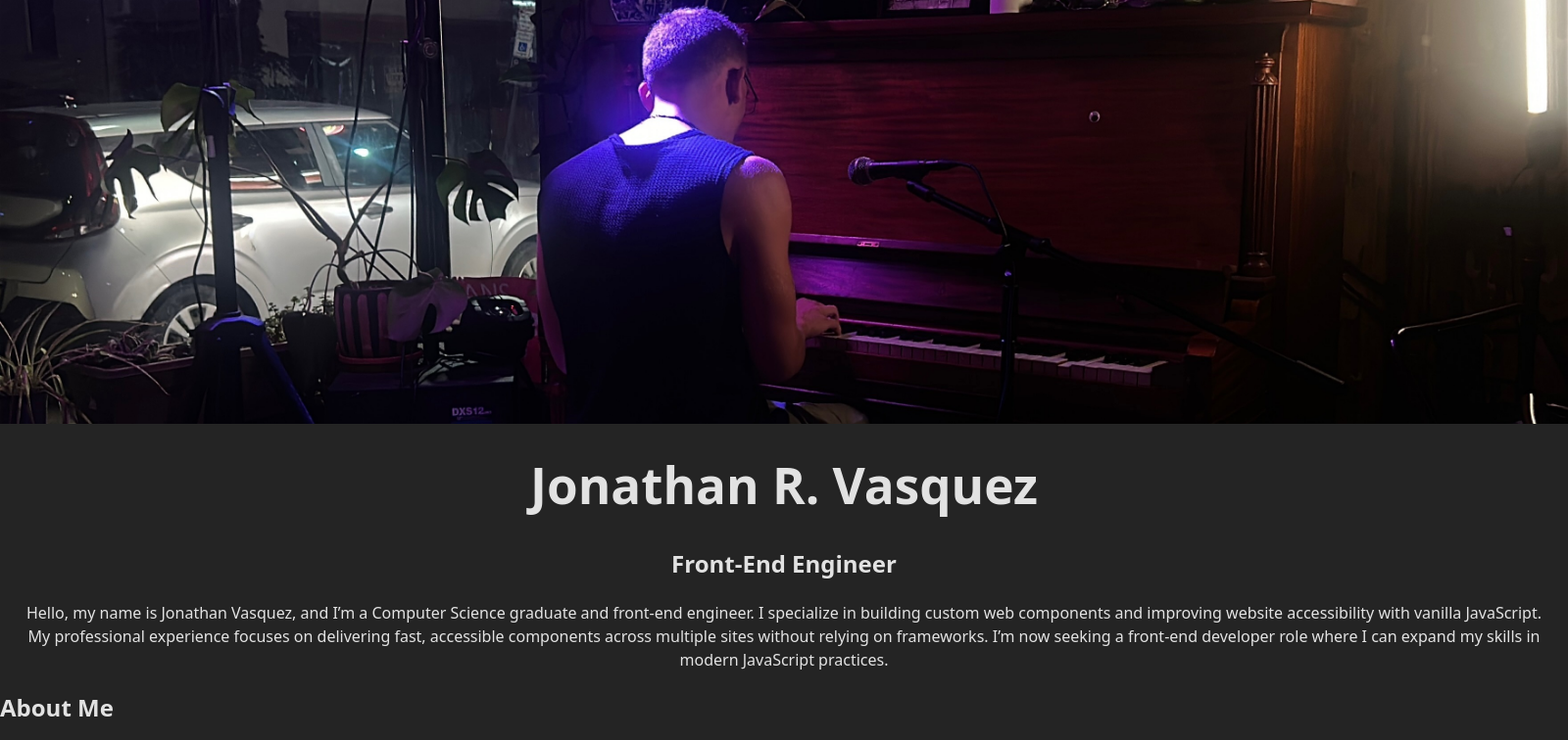
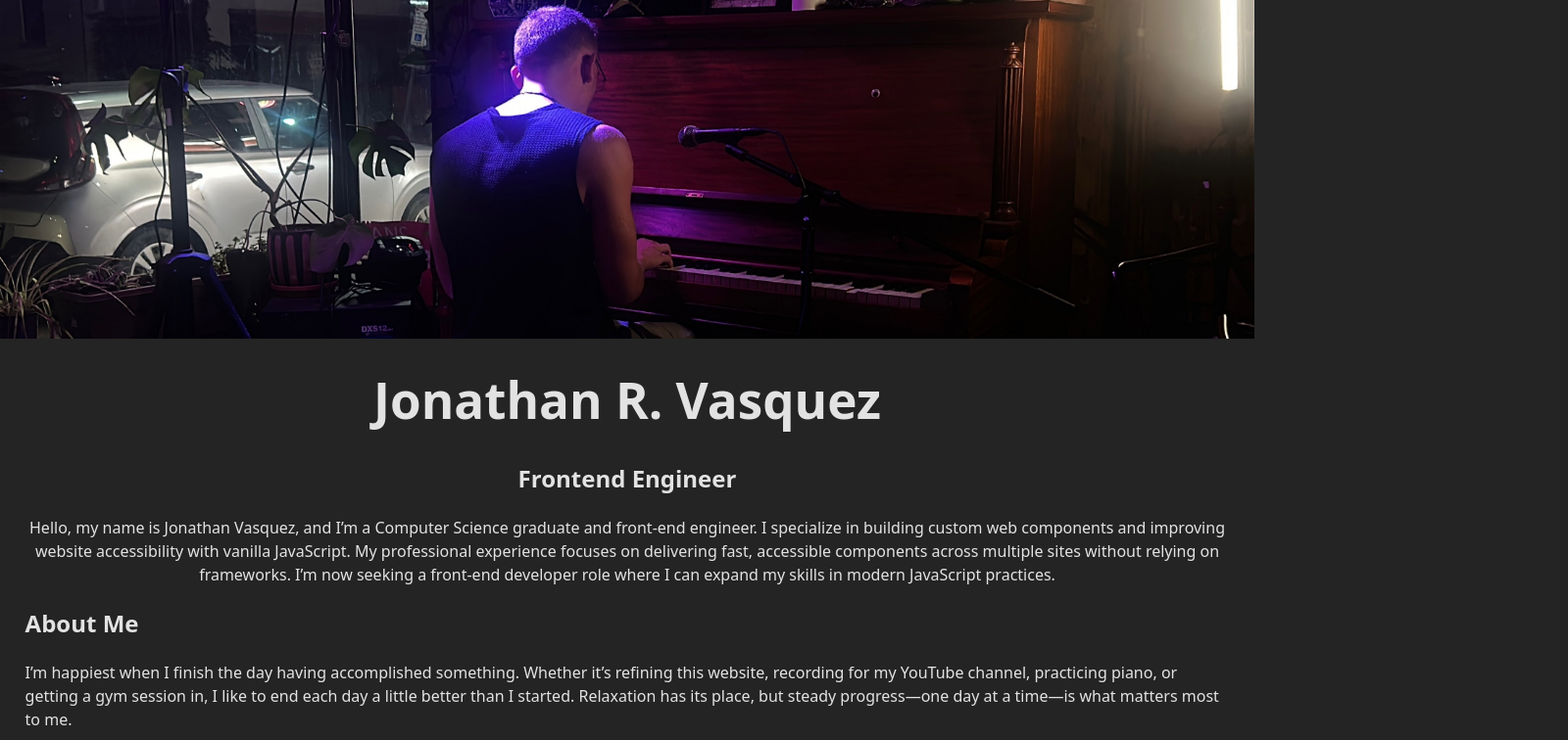
Before and after one commit to Vasqjr/personal-resume, a React (Vite) app: page / in a window 1280 px wide. Shown: the top 756 px of the page at 98% size, 1600 px wide, since content can reach past the window. Built offline with nearby package versions, Linux system fonts and the light colour scheme.

Commit message:
CSS adjustments to fit within multiple screen sizes

```diff
--- a/src/App.css
+++ b/src/App.css
@@ -1,10 +1,18 @@
 #headerContent {
   text-align: center;
-  width: 100%;
+  width: 100vw;
 }
 
 #aboutSection, #workExperienceSection {
-  width: 100rem;
+  width: 100vw;
+}
+
+#aboutSection h2, #aboutSection p {
+  padding: 0 2vw;
+}
+
+#workExperienceSection {
+  padding: 0 2vw;
 }
 
 .elevatorParagraph{
--- a/src/App.tsx
+++ b/src/App.tsx
@@ -24,7 +24,7 @@ function App() {
       <div id="headerContent">
         <h1>Jonathan R. Vasquez</h1>
         <h2>
-          Front-End Engineer
+          Frontend Engineer
         </h2>
         <p className="elevatorParagraph">Hello, my name is Jonathan Vasquez, and I’m a Computer Science graduate and front-end engineer.
           I specialize in building custom web components and improving website accessibility with vanilla JavaScript.
@@ -36,7 +36,7 @@ function App() {
         <h2>
           About Me
         </h2>
-        <p className='smallIndent'>
+        <p>
           I’m happiest when I finish the day having accomplished something. Whether it’s refining this website, recording for my YouTube channel, practicing piano, or getting a gym session in, I like to end each day a little better than I started. Relaxation has its place, but steady progress—one day at a time—is what matters most to me.
         </p>
       </div>
--- a/src/css/Banner.css
+++ b/src/css/Banner.css
@@ -1,5 +1,5 @@
 .bannerImage {
-    width: 100%;
+    width: 100vw;
     background-size: cover;
     background-position: center;
     display: flex;
--- a/src/css/Timeline.css
+++ b/src/css/Timeline.css
@@ -1,4 +1,5 @@
 .timeline-container {
+  width: 100%;
   position: relative;
   padding: 20px 0;
 }
@@ -18,6 +19,7 @@
   align-items: center;
   margin-bottom: 40px;
   position: relative;
+  padding: 0 2px;
 }
 
 .timeline-item.left {
--- a/src/index.css
+++ b/src/index.css
@@ -19,3 +19,7 @@ h1 {
   font-size: 3.2em;
   line-height: 1.1;
 }
+
+*, *::before, *::after {
+  box-sizing: border-box;
+}
```
